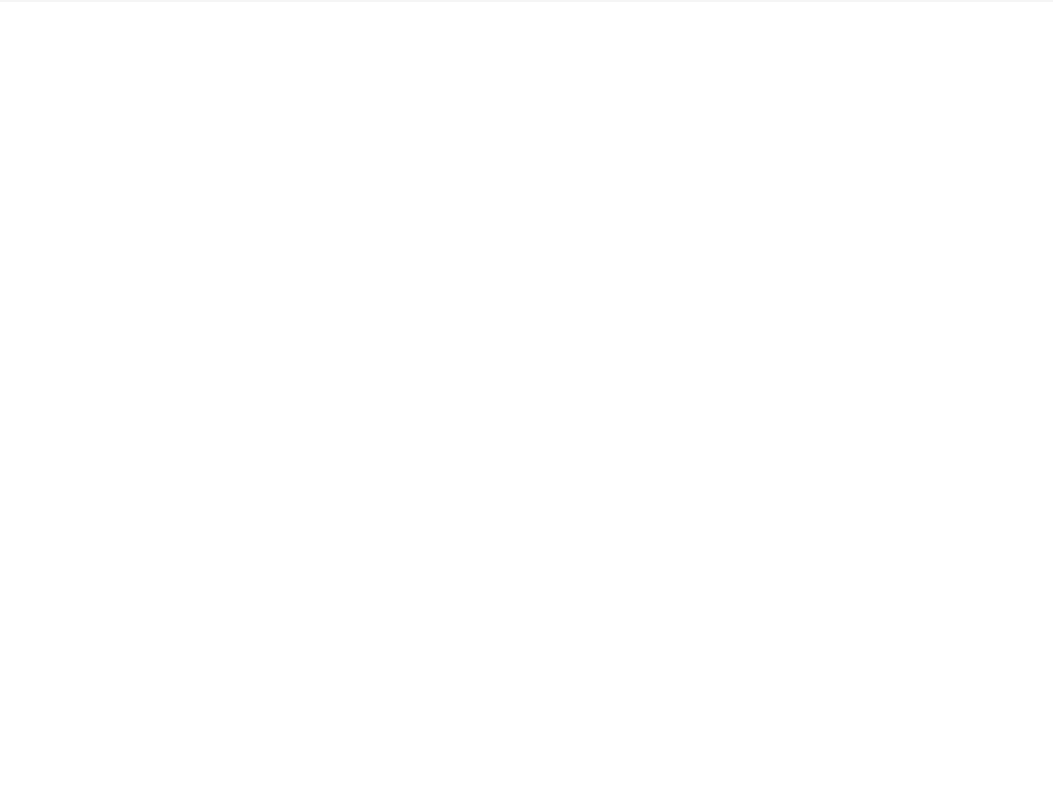
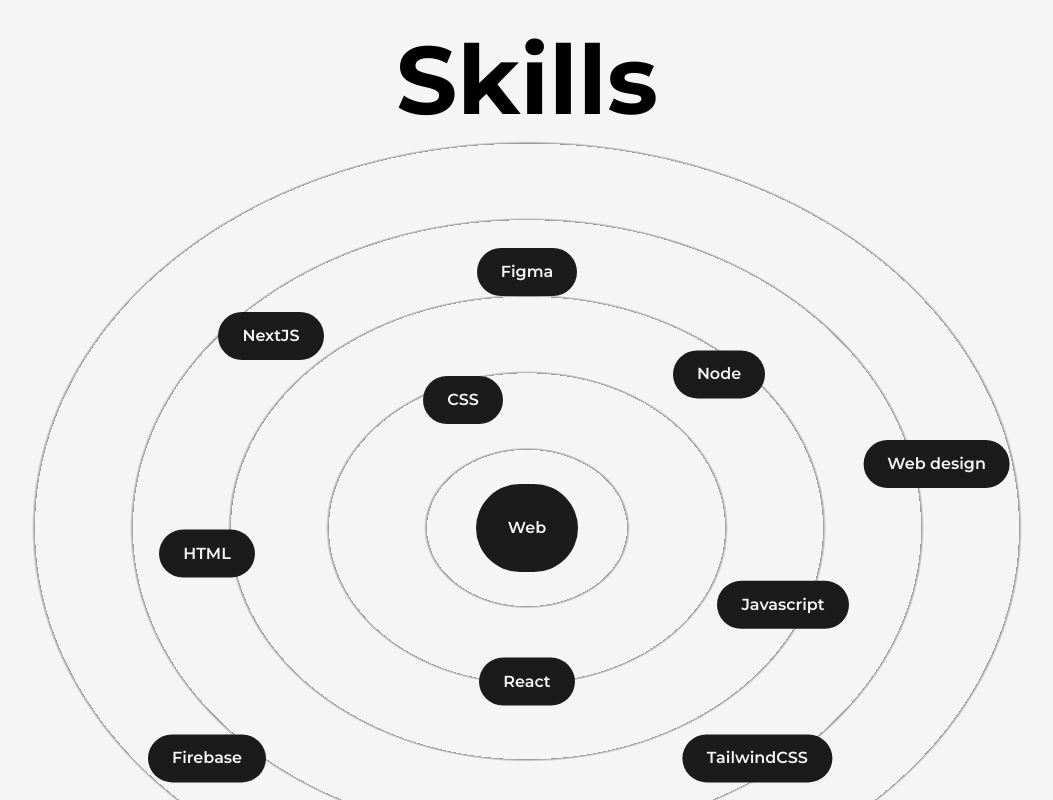
Before and after one commit to nghinguyenzero/next-dev-portfolio, a Next.js app: page /about in a window 1280 px wide. Shown: the part 1060-1860 px from the top of the page, without its empty margins (113-1166 px from the left). Before the commit the page ends 1062 px from the top, so only its background shows below. Built offline with nearby package versions, Linux system fonts and the light colour scheme.

Commit message:
about AnimateNumber Skills

```diff
--- /dev/null
+++ b/src/components/Skills.js
@@ -0,0 +1,42 @@
+import { motion } from "framer-motion";
+const Skill = ({name, x, y}) => {
+    return (
+        <motion.div className="flex justify-center items-center rounded-full font-semibold text-light
+        bg-dark py-3 px-6 shadow-dark cursor-pointer absolute"
+        whileHover={{scale:1.05}}
+        initial={{x:0,y:0}}
+        whileInView={{x,y}}
+        transition={{duration:1.5}}
+        viewport={{once:true}}
+        >
+         {name}
+       </motion.div>
+    )
+}
+const Skills = (props) => {
+  return (
+    <>
+      <h2 className="font-bold text-8xl mt-64 w-full text-center"> Skills</h2>
+      <div className="w-full h-screen relative flex items-center justify-center rounded-full bg-circularLight">
+        <motion.div className="flex justify-center items-center rounded-full font-semibold text-light
+         bg-dark p-8 shadow-dark cursor-pointer"
+         whileHover={{scale:1.05}}
+         >
+          Web
+        </motion.div>
+        <Skill name='HTML' x='-25vw' y='2vw'/>
+        <Skill name='CSS' x='-5vw' y='-10vw'/>
+        <Skill name='Javascript' x='20vw' y='6vw'/>
+        <Skill name='React' x='0vw' y='12vw'/>
+        <Skill name='NextJS' x='-20vw' y='-15vw'/>
+        <Skill name='Node' x='15vw' y='-12vw'/>
+        <Skill name='Web design' x='32vw' y='-5vw'/>
+        <Skill name='Figma' x='0vw' y='-20vw'/>
+        <Skill name='Firebase' x='-25vw' y='18vw'/>
+        <Skill name='TailwindCSS' x='18vw' y='18vw'/>
+
+      </div>
+    </>
+  );
+};
+export default Skills;
--- a/src/pages/about.js
+++ b/src/pages/about.js
@@ -7,6 +7,7 @@
 import {
     useSpring, useMotionValue, useInView
 } from 'framer-motion';
+import Skills from "@/components/Skills";
 
 const AnimateNumber = ({value}) => {
     const ref = useRef(null)
@@ -86,7 +87,7 @@
 
                 </div>
 
-
+                <Skills/>
                 </Layout>
             </main>
         </>
--- a/tailwind.config.js
+++ b/tailwind.config.js
@@ -17,6 +17,9 @@
       },
       animation: {
         'spin-slow':'spin 8s linear infinite'
+      },
+      backgroundImage: {
+        circularLight: 'repeating-radial-gradient(rgba(0,0,0,0.4) 2px, #f5f5f5 5px, #f5f5f5 100px);'
       }
     },
   },
```
